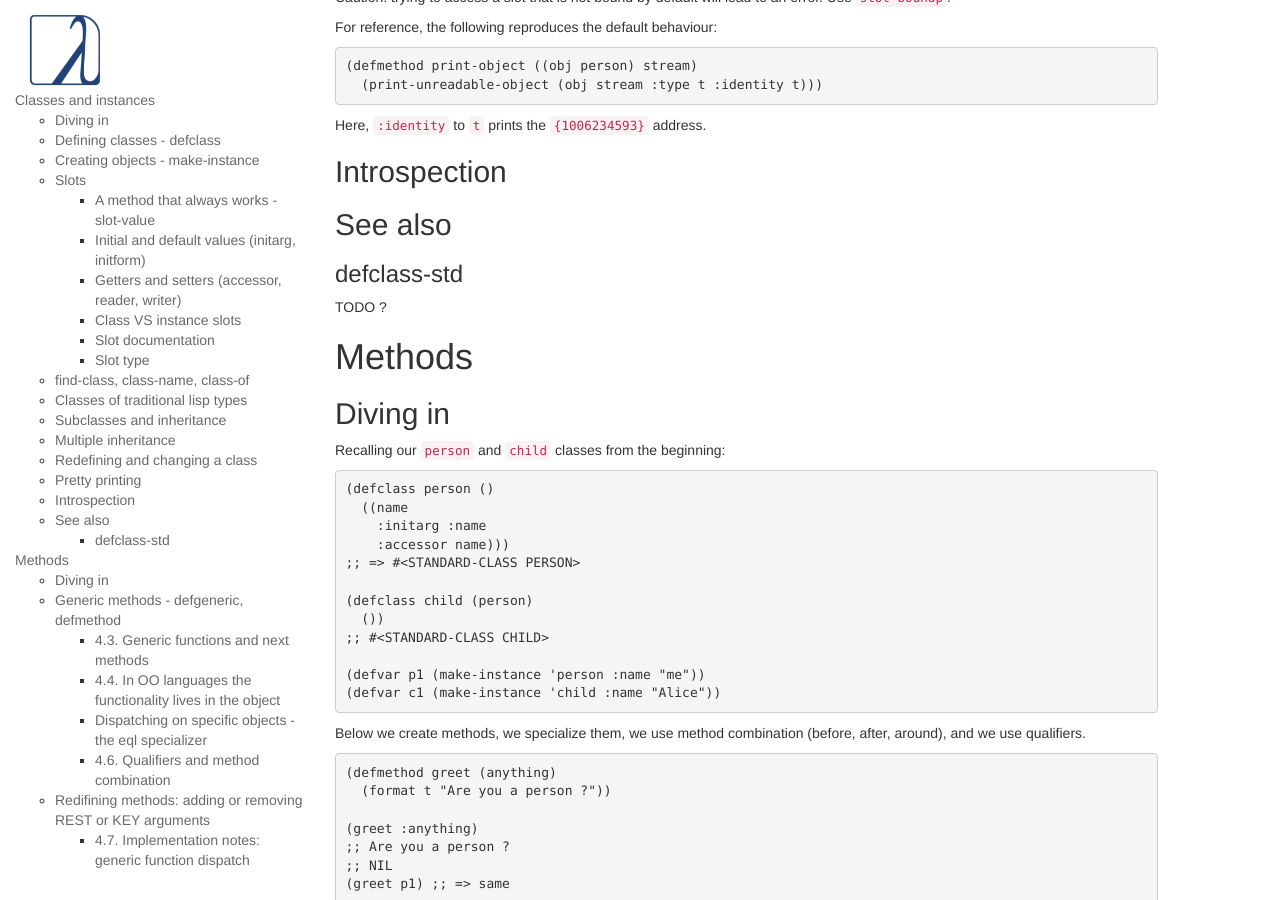
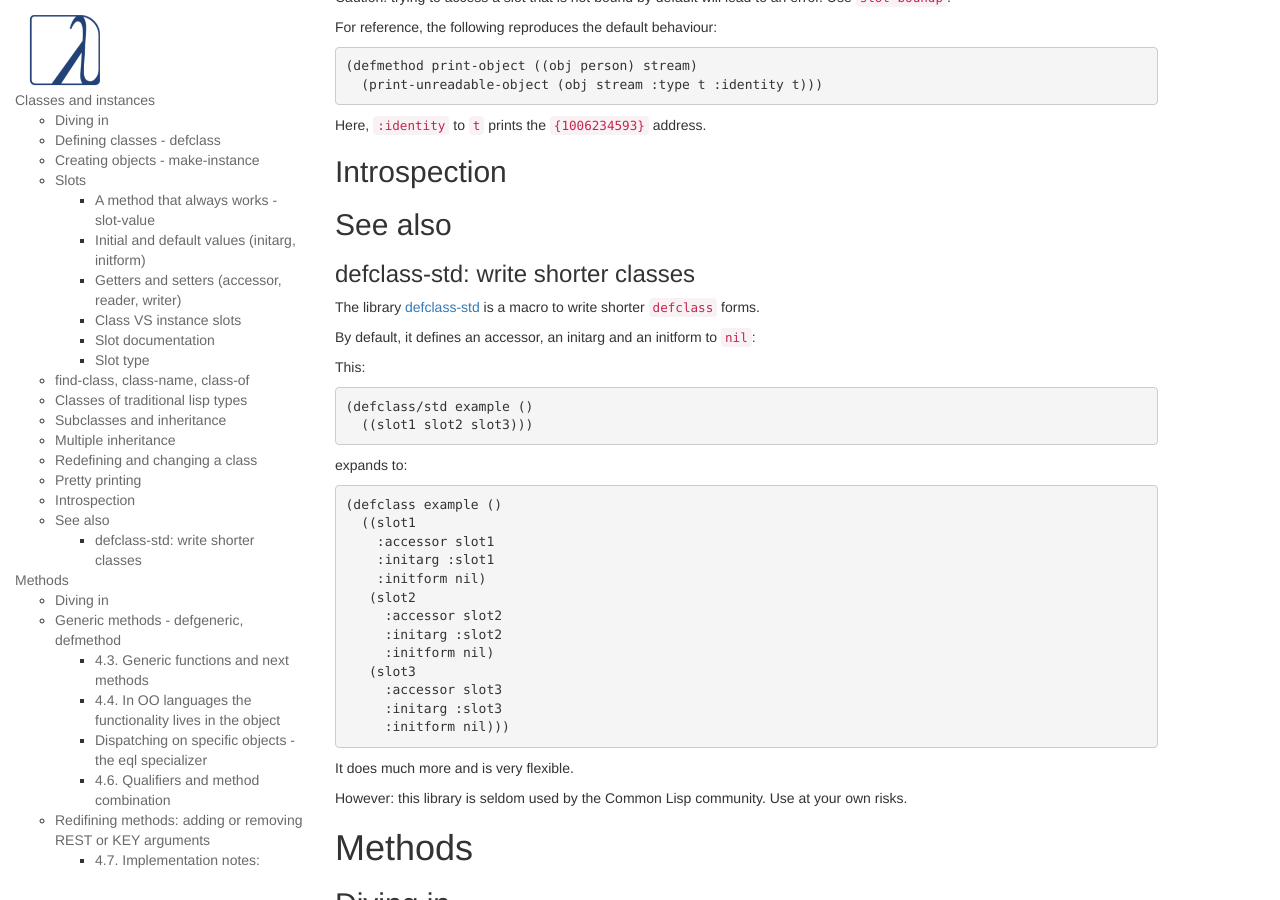
Before and after one commit to LispCookbook/cl-cookbook, a Jekyll site: the page built from clos.md, in a window 1280 px wide and 900 px high, scrolled down 10528 px. Built offline with Jekyll 4.4.1, drawn with Linux system fonts in a browser that asks for light colours.

Commit message:
clos - see also defclass-std (and be cautious)

```diff
--- a/clos.md
+++ b/clos.md
@@ -712,9 +712,42 @@ Here, `:identity` to `t` prints the `{1006234593}` address.
 
 ## See also
 
-### defclass-std
-
-TODO ?
+### defclass-std: write shorter classes
+
+The library [defclass-std](https://github.com/EuAndreh/defclass-std)
+is a macro to write shorter `defclass` forms.
+
+By default, it defines an accessor, an initarg and an initform to `nil`:
+
+This:
+
+~~~lisp
+(defclass/std example ()
+  ((slot1 slot2 slot3)))
+~~~
+
+expands to:
+
+~~~lisp
+(defclass example ()
+  ((slot1
+    :accessor slot1
+    :initarg :slot1
+    :initform nil)
+   (slot2
+     :accessor slot2
+     :initarg :slot2
+     :initform nil)
+   (slot3
+     :accessor slot3
+     :initarg :slot3
+     :initform nil)))
+~~~
+
+It does much more and is very flexible.
+
+However: this library is seldom used by the Common Lisp community. Use at your own risks.
+
 
 # Methods
 
```
